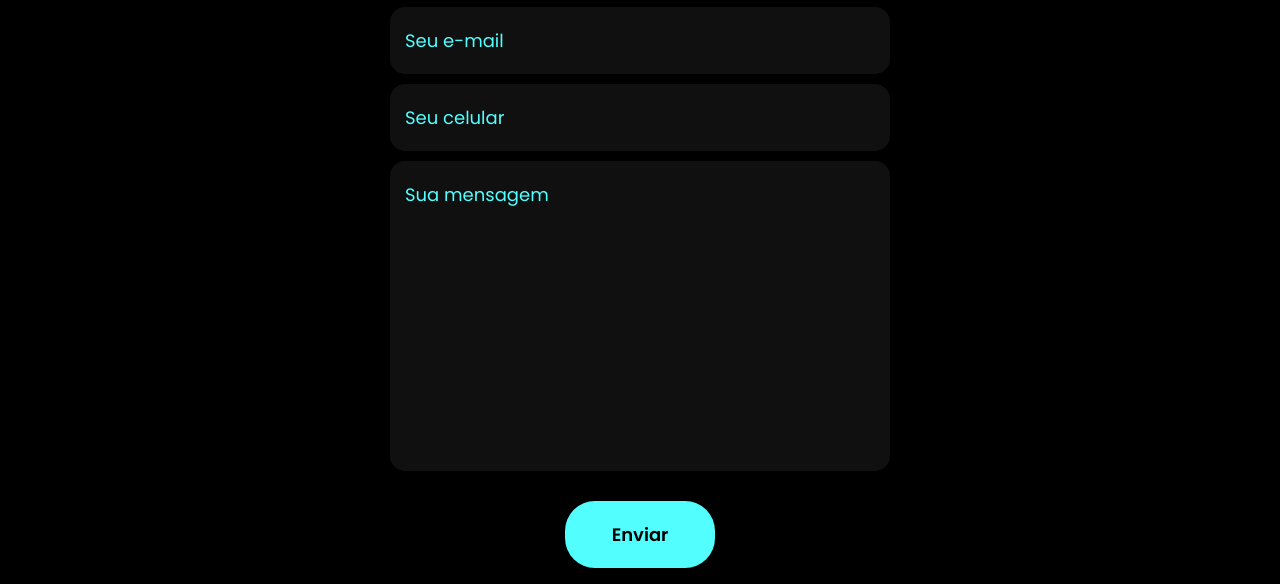
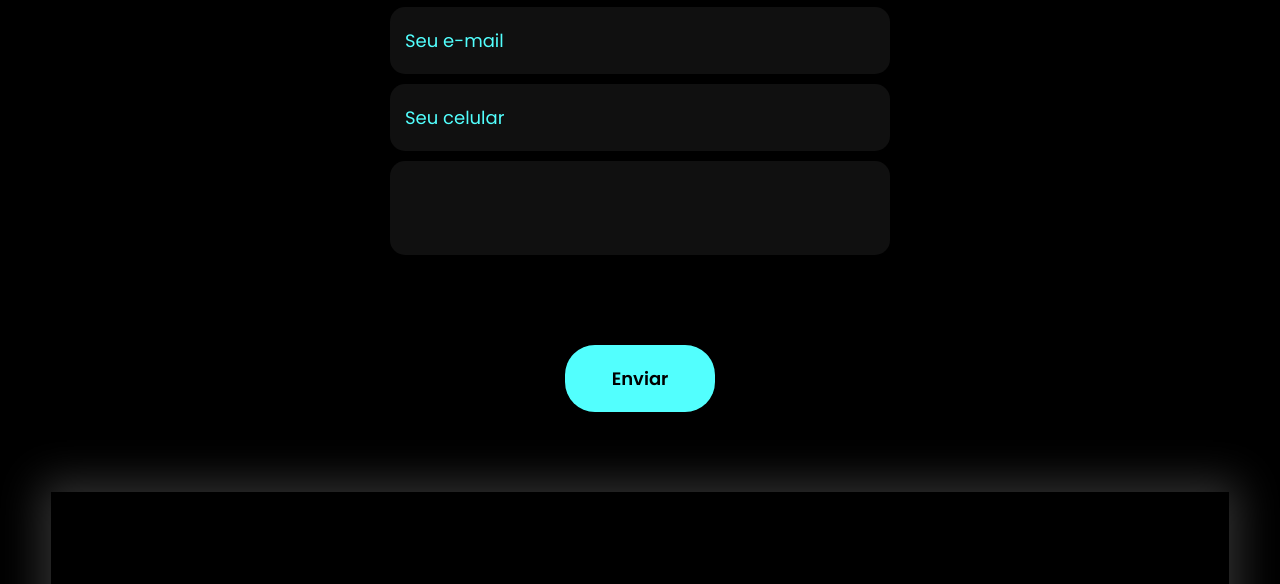
Before and after one commit to luanchaaves/my-portifolio, a plain HTML site: page index.html in a window 1280 px wide. Shown: the part 5486-6070 px from the top of the page. Drawn offline with nearby package versions, Linux system fonts and the light colour scheme.

Commit message:
atualiza

```diff
--- a/index.html
+++ b/index.html
@@ -411,7 +411,7 @@
                 placeholder="Seu celular"
                 required
               />
-              <textarea
+              <textarea></textarea>
                 name="mensagem"
                 id="mensagem"
                 cols="30"
```
